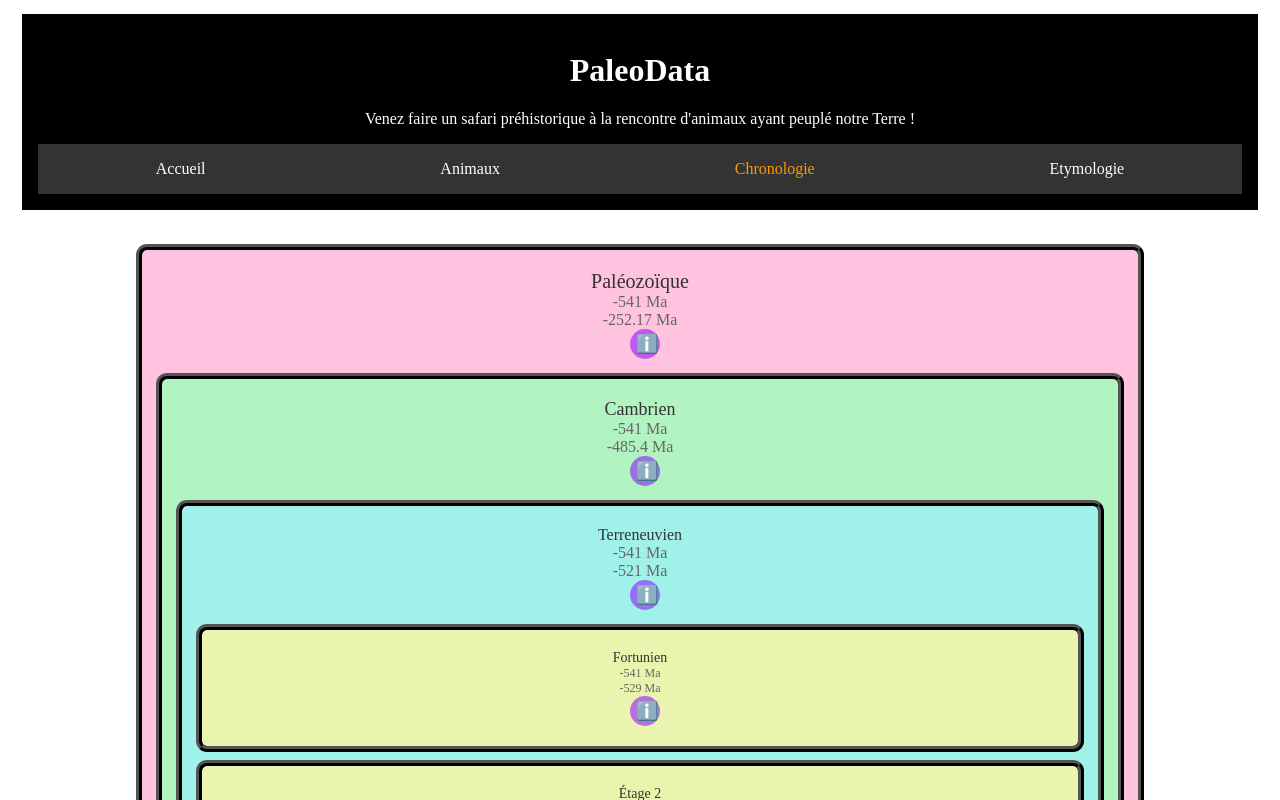
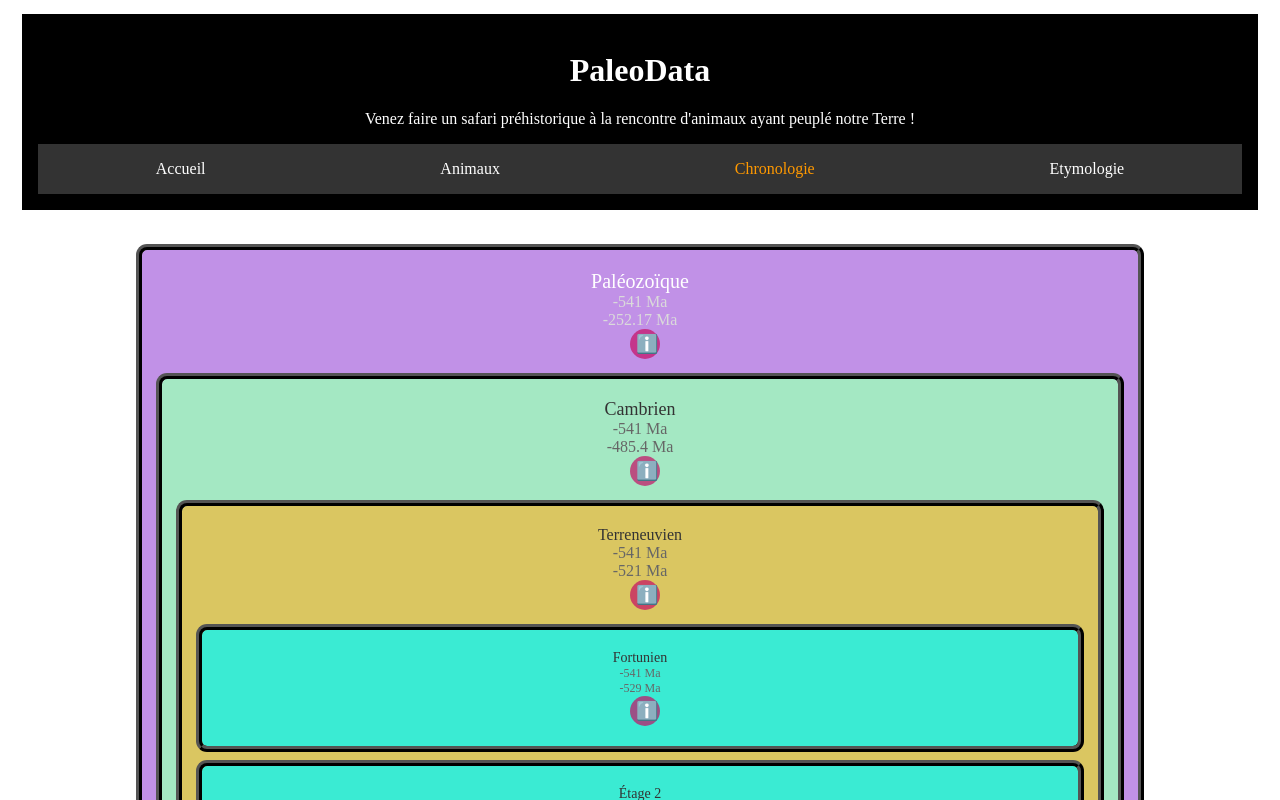
Before and after one commit to Ld-monkey/PaleoData, a React (Vite) app: page /#/frise-chronologique in a window 1280 px wide. Shown: the top 800 px of the page. Built offline with nearby package versions, Linux system fonts and the light colour scheme.

Commit message:
changement couleur timeline

```diff
--- a/src/components/Timeline/Timeline.scss
+++ b/src/components/Timeline/Timeline.scss
@@ -7,7 +7,7 @@
 
   .era {
     // Section: Era
-    background-color: #ffabd2b4;
+    background-color: #8c35d38a;
     padding: 20px;
     margin: 20px;
     outline: 6px ridge #000000;
@@ -16,13 +16,13 @@
 
     .era-label {
       font-size: 20px;
-      color: #333;
+      color: #ffffff;
     }
 
     .era-start,
     .era-end {
       font-size: 16px;
-      color: #666;
+      color: #dadada;
     }
 
     .period {
@@ -48,7 +48,7 @@
         // Section: Epoch
         margin-top: 20px;
         padding: 20px;
-        background-color: #9ef1f7c9;
+        background-color: #e9be47c9;
         outline: 6px ridge #000000;
         border-radius: 5px;
 
@@ -67,7 +67,7 @@
           // Section: Stage
           margin-top: 20px;
           padding: 20px;
-          background-color: #f7f5a4d8;
+          background-color: #1ef3e8d8;
           outline: 6px ridge #000000;
           border-radius: 5px;
 
@@ -87,7 +87,7 @@
 
     .info-btn {
       // Info Button
-      background-color: #8c00ff8a;
+      background-color: #c50e64b4;
       color: #fff;
       border: none;
       border-radius: 50%;
```
